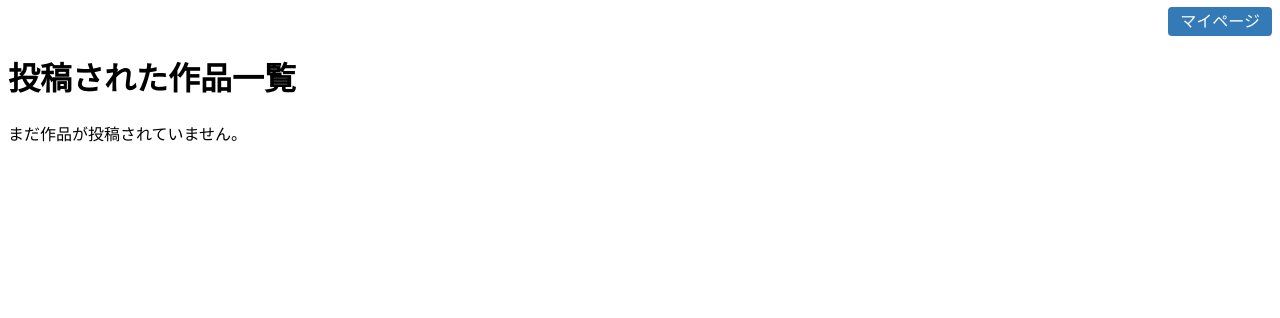
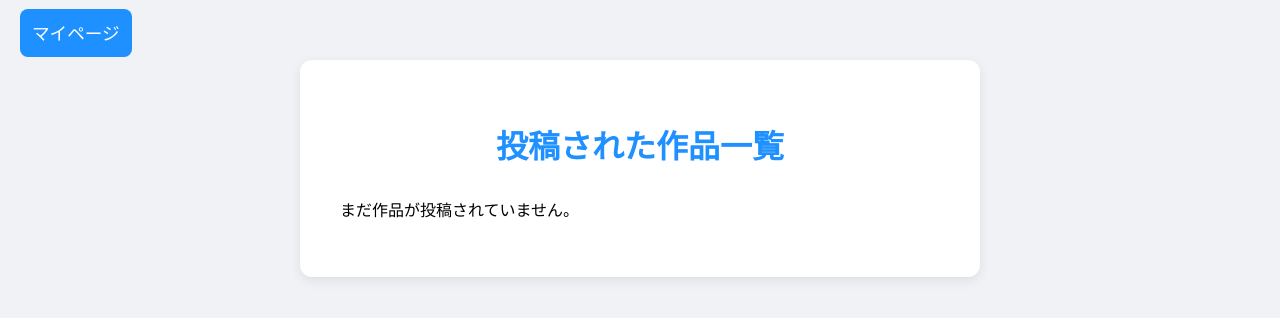
Before and after one commit to yabukilab/yabuki-b, a PHP site: page /gamen6.php in a window 1280 px wide. Shown: the top 318 px of the page. Run offline with PHP 8.4, Linux system fonts and the light colour scheme.

Commit message:
syuusei!

```diff
--- a/htdocs/gamen6.php
+++ b/htdocs/gamen6.php
@@ -3,45 +3,20 @@
 <head>
   <meta charset="UTF-8">
   <title>作品一覧</title>
-  <style>
-    .btn {
-      padding: 6px 12px;
-      background-color: #337ab7;
-      color: white;
-      text-decoration: none;
-      border-radius: 4px;
-    }
-    .card {
-      border: 1px solid #ccc;
-      padding: 12px;
-      margin-bottom: 12px;
-      border-radius: 6px;
-    }
-    .user-icon {
-      display: inline-block;
-      width: 36px;
-      height: 36px;
-      border-radius: 50%;
-      background-color: #888;
-      color: #fff;
-      text-align: center;
-      line-height: 36px;
-      margin-right: 8px;
-      font-weight: bold;
-    }
-  </style>
+  <link rel="stylesheet" href="style.css">
 </head>
 <body>
 
   <!-- マイページボタン -->
-  <div class="mypage-button" style="text-align: right; margin-bottom: 20px;">
+  <div class="mypage-button">
     <a href="gamen4.php" class="btn">マイページ</a>
   </div>
 
-  <h1>投稿された作品一覧</h1>
+  <div class="section">
+    <h1 class="accent">投稿された作品一覧</h1>
 
     <?php
-  $titles = []; // [タイトル => 投稿者名]
+    $titles = []; // [タイトル => ユーザー名]
     $filterTitle = $_GET['title'] ?? null;
 
     if (file_exists('reviews.txt')) {
@@ -50,9 +25,7 @@
         $parts = explode("\t", $line);
         if (count($parts) < 3) continue;
         list($title, $user, $comment) = $parts;
-
-      // 最初の投稿者を表示（または上書きして最新投稿者）
-      $titles[$title] = $user;
+        $titles[$title] = $user; // 最新の投稿者で上書き
       }
     }
 
@@ -61,17 +34,20 @@
     } else {
       foreach ($titles as $title => $user) {
         if ($filterTitle && $filterTitle !== $title) continue;
-
         $initial = mb_substr($user, 0, 1);
 
-      echo "<div class='card'>";
-      echo "<div><span class='user-icon'>" . htmlspecialchars($initial) . "</span><strong>" . htmlspecialchars($user) . "</strong> さんの投稿</div>";
-      echo "<p>作品名：<strong>" . htmlspecialchars($title) . "</strong></p>";
-      echo "<a href='gamen7.php?title=" . urlencode($title) . "' class='btn'>感想を見る</a>";
-      echo "</div>";
+        echo "<div class='notice-box'>";
+        echo "<div style='display: flex; align-items: center; gap: 12px;'>";
+        echo "<div class='user-icon'>$initial</div>";
+        echo "<div>";
+        echo "<strong>" . htmlspecialchars($user) . "</strong> さんが投稿した<br>";
+        echo "作品タイトル：<span class='accent'>" . htmlspecialchars($title) . "</span><br>";
+        echo "<a href='gamen7.php?title=" . urlencode($title) . "' class='btn' style='margin-top: 10px; display: inline-block;'>感想を見る</a>";
+        echo "</div></div></div><br>";
       }
     }
     ?>
+  </div>
 
 </body>
 </html>
```
Lines whose indentation alone changed are shown as unchanged.
